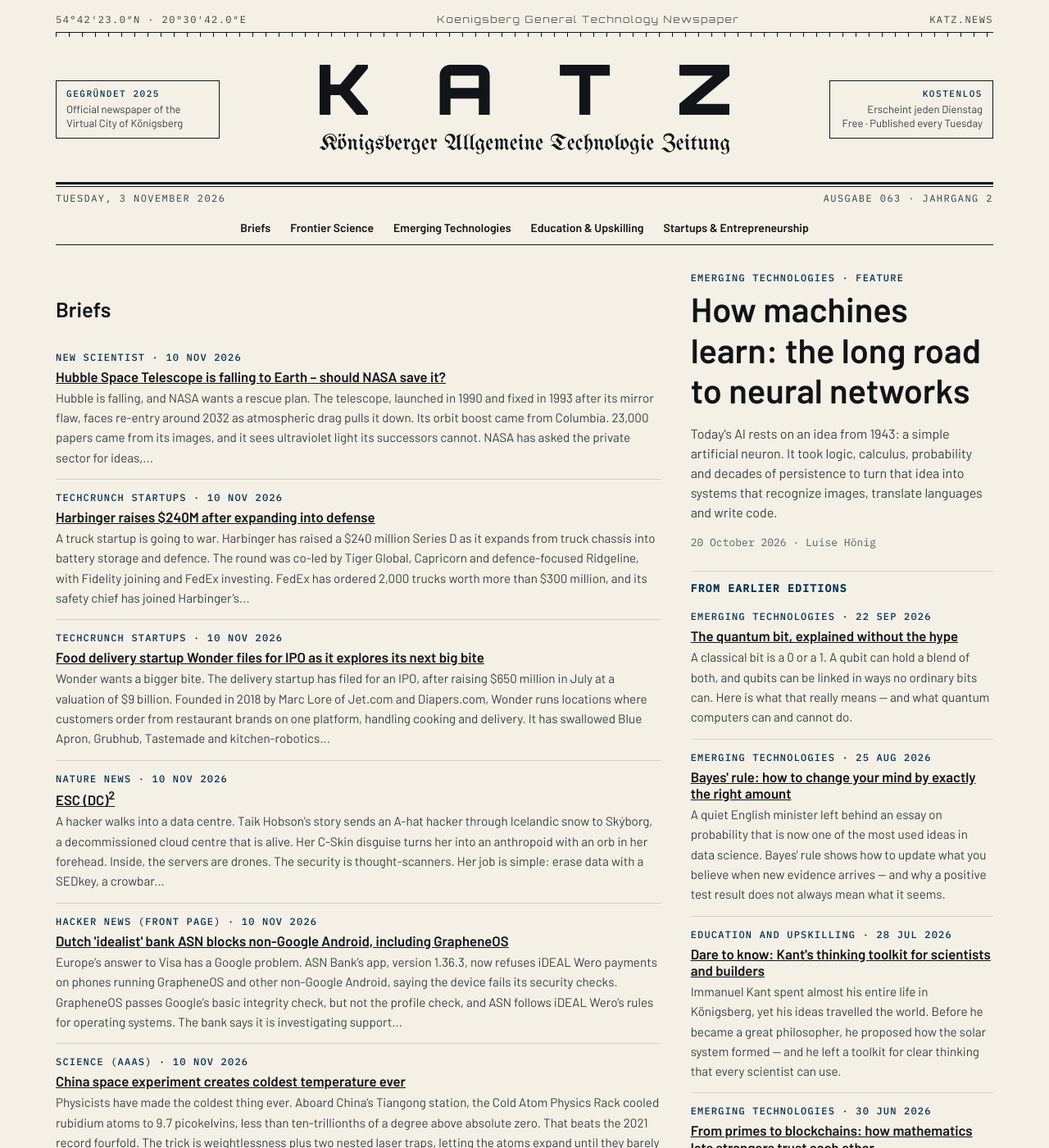
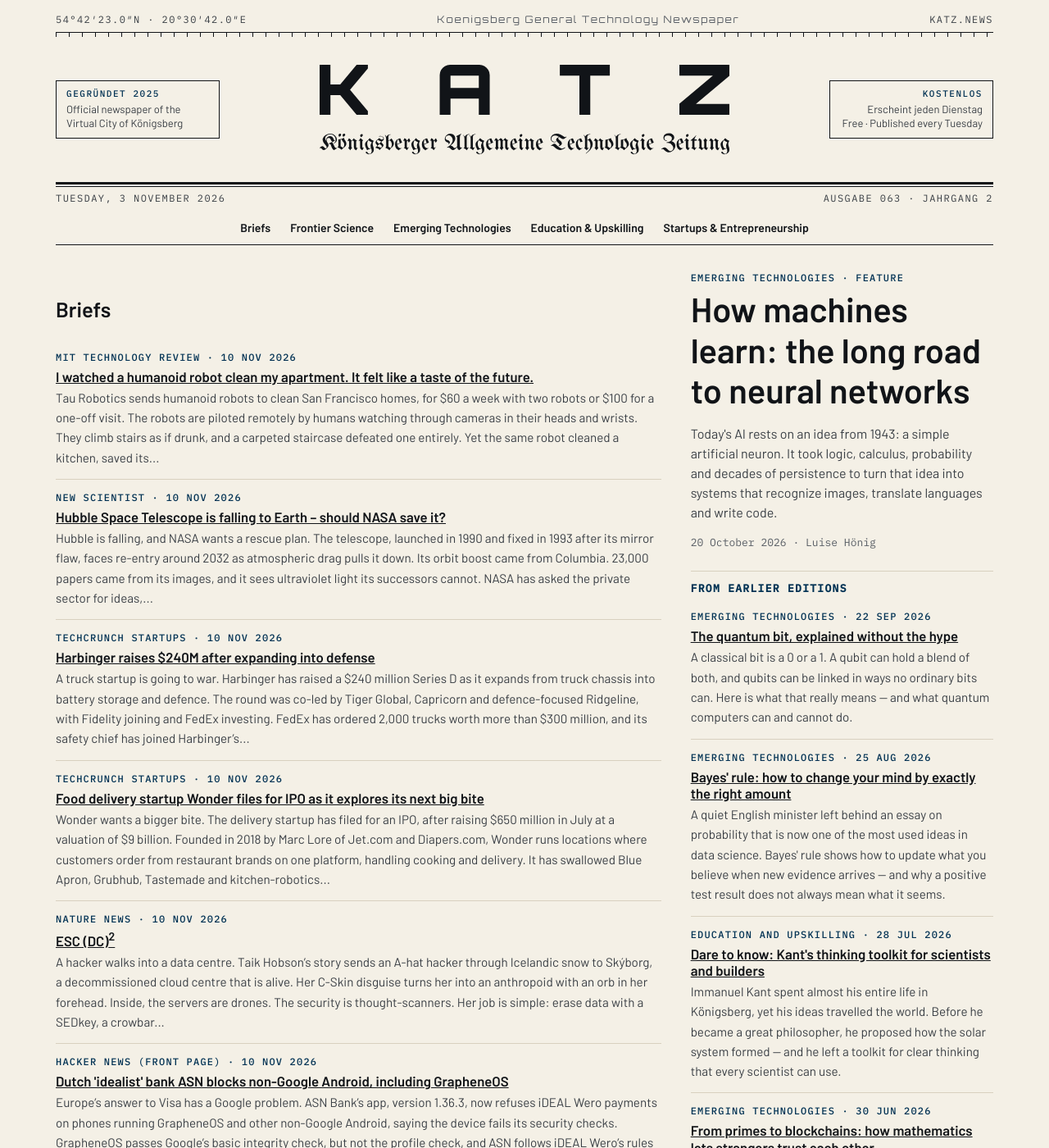
Before and after one commit to katz-news/katz.news, a Jekyll site: the page built from index.html, in a window 1280 px wide and 1400 px high. Shown: the whole window at 82% size. Built offline with Jekyll 4.4.1, drawn with Linux system fonts in a browser that asks for light colours; some of the changed text lies outside the part shown.

Commit message:
Publish 2026-11-06

```diff
--- a/_data/build.yml
+++ b/_data/build.yml
@@ -1 +1 @@
-published_at: 2026-11-06T15:42:09Z
+published_at: 2026-11-06T15:43:30Z
--- /dev/null
+++ b/_posts/briefs/2026-11-06-i-watched-a-humanoid-robot-clean-my-apartment-it-felt-like-a.md
@@ -0,0 +1,10 @@
+---
+published: true
+title: I watched a humanoid robot clean my apartment. It felt like a taste of
+  the future.
+date: 2026-11-10
+section: technology
+source_name: MIT Technology Review
+source_url: https://www.technologyreview.com/2026/11/06/1148090/i-watched-a-humanoid-robot-clean-my-apartment-it-felt-like-a-taste-of-the-future/
+---
+Tau Robotics sends humanoid robots to clean San Francisco homes, for $60 a week with two robots or $100 for a one-off visit. The robots are piloted remotely by humans watching through cameras in their heads and wrists. They climb stairs as if drunk, and a carpeted staircase defeated one entirely. Yet the same robot cleaned a kitchen, saved its owner the dreaded toilet, and reattached its cleaning wand three times after the head fell off. The verdict is tidily Tau: the future of housework is charming, clumsy and coming for your chores.
```
